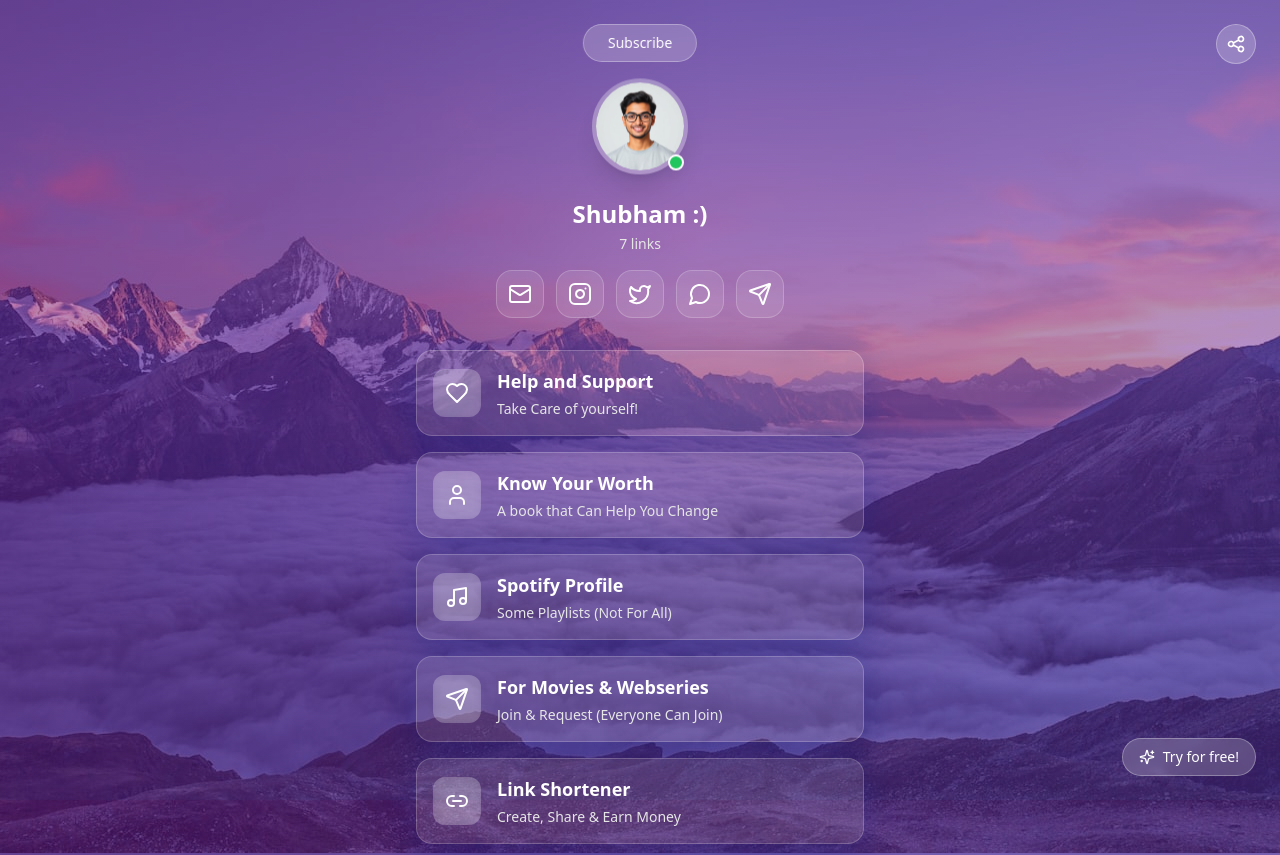
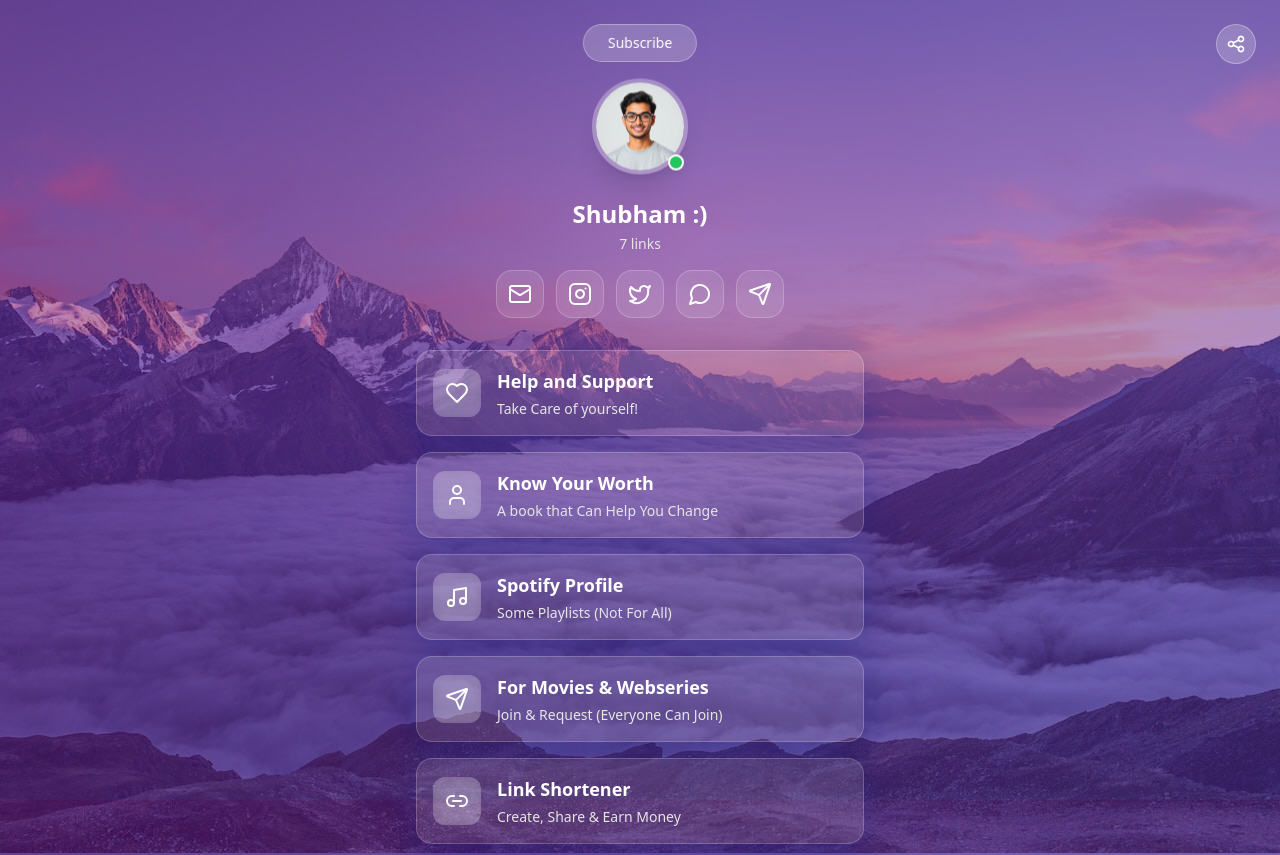
Before and after one commit to Shubhamxd82/website-twin-duplicator-pro, a React (Vite) app: page / in a window 1280 px wide. Shown: the top 855 px of the page. Built offline with nearby package versions, Linux system fonts and the light colour scheme.

Commit message:
Remove "Try For Free" button
Remove the "Try For Free" button from the page.
-edited src/pages/Index.tsx

```diff
--- a/src/pages/Index.tsx
+++ b/src/pages/Index.tsx
@@ -162,13 +162,6 @@ const Index = () => {
         </div>
       </div>
 
-      {/* Bottom right CTA */}
-      <div className="fixed bottom-6 right-6 z-20">
-        <button className="bg-white/20 backdrop-blur-none md:backdrop-blur-sm border border-white/30 rounded-full px-4 py-2 text-text-white text-sm font-medium hover:bg-white/30 transition-all duration-300 flex items-center gap-2">
-          <Sparkles className="w-4 h-4" />
-          Try for free!
-        </button>
-      </div>
 
     </div>
   );
```
